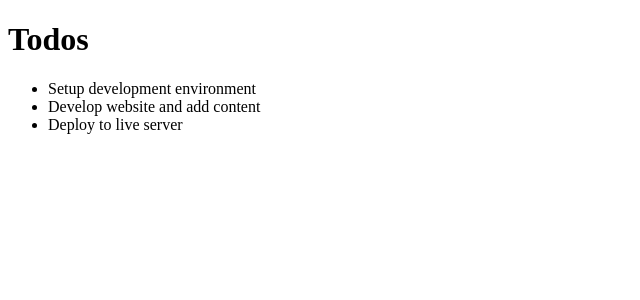
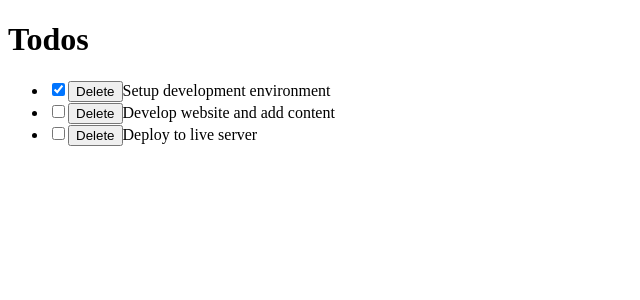
Before and after one commit to talentpachena/react-todo-app, a React (Create React App) app: page / in a window 1280 px wide. Shown: the top 300 px of the page, without its empty margins (0-640 px from the left). Built offline with nearby package versions, Linux system fonts and the light colour scheme.

Commit message:
added checkbox and delete button

```diff
--- a/src/components/TodoContainer.js
+++ b/src/components/TodoContainer.js
@@ -22,11 +22,39 @@
           }
         ]
     };
+    // changing state of todo
+    handleChange = id => {
+        this.setState(prevState => ({
+          todos: prevState.todos.map(todo => {
+            if (todo.id == id) {
+              return {
+                ...todo,
+                completed: !todo.completed,
+              }
+            }
+            return todo
+          }),
+        }))
+    };
+    // return the todos items that do not match the id that will be passed in – i.e the clicked id
+    delTodo = id => {
+      this.setState({
+        todos: [
+          ...this.state.todos.filter(todo => {
+            return todo.id !== id;
+          })
+        ]
+      });
+    };
     render() {
         return (
             <div>
                 <Header />
-                <TodosList todos={this.state.todos} />
+                <TodosList
+                  todos={this.state.todos}
+                  handleChangeProps={this.handleChange}
+                  deleteTodoProps={this.delTodo}
+                />
             </div>
         )
     }
--- a/src/components/TodoItem.js
+++ b/src/components/TodoItem.js
@@ -2,7 +2,19 @@
 
 class TodoItem extends React.Component {
   render() {
-    return <li>{this.props.todo.title}</li>
+    return (
+        <li>
+            <input
+                type="checkbox"
+                checked={this.props.todo.completed}
+                onChange={() => this.props.handleChangeProps(this.props.todo.id)}
+            />
+            <button onClick={() => this.props.deleteTodoProps(this.props.todo.id)}>
+              Delete
+            </button>
+            {this.props.todo.title}
+        </li>
+    )
   }
 }
 
--- a/src/components/TodosList.js
+++ b/src/components/TodosList.js
@@ -8,7 +8,12 @@
         <ul>
         {this.props.todos.map(todo => (
             //  each of the state data is present in the todo prop.
-          <TodoItem key={todo.id} todo={todo} />
+          <TodoItem
+              key={todo.id}
+              todo={todo}
+              handleChangeProps={this.props.handleChangeProps}
+              deleteTodoProps={this.props.deleteTodoProps}
+            />
         ))}
       </ul>
       </div>
```
